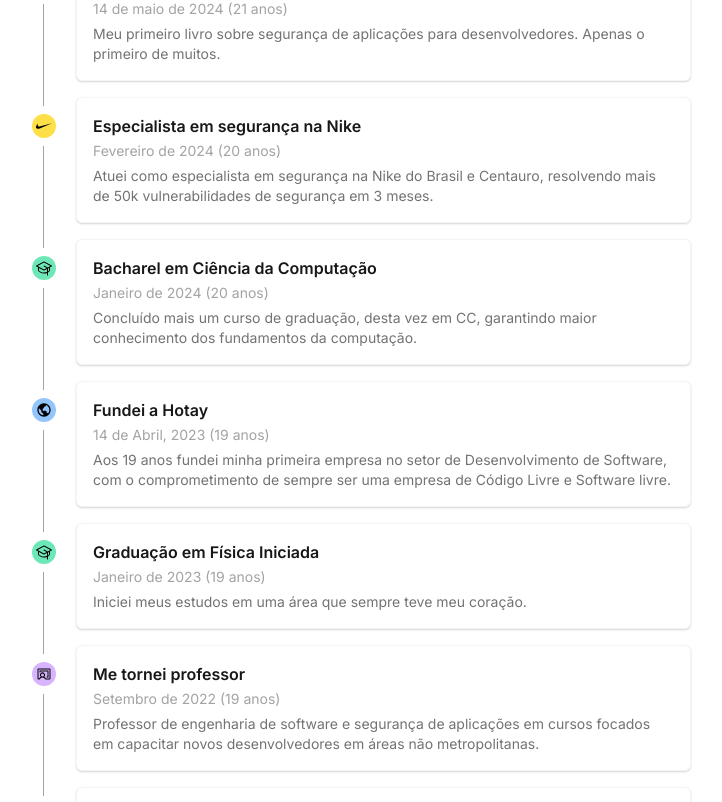
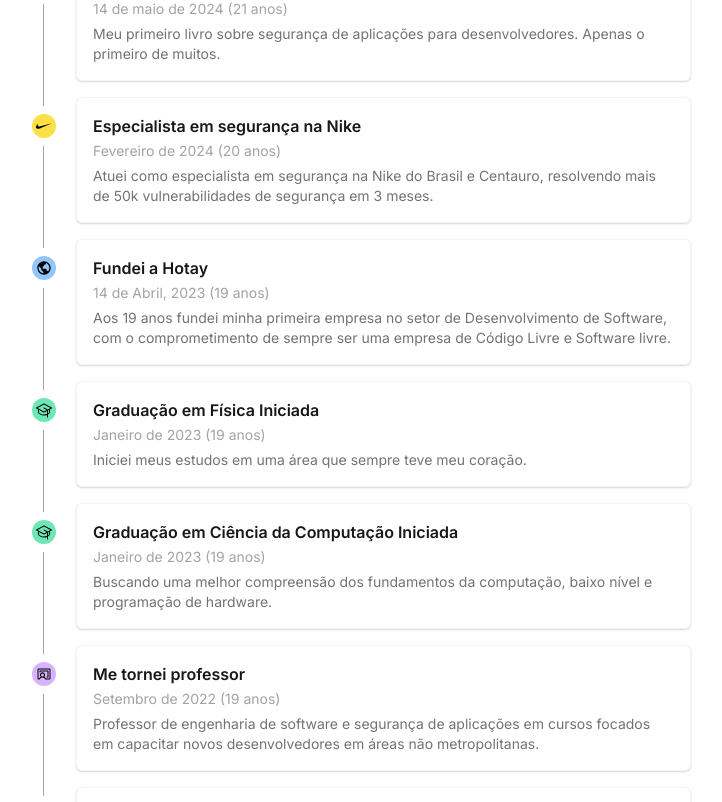
Before and after one commit to TaylorHo/portfolio, a Next.js app: page /jornada in a window 1280 px wide. Shown: the part 585-1387 px from the top of the page, without its empty margins (285-1007 px from the left). Built offline with nearby package versions, Linux system fonts and the light colour scheme; no server answers.

Commit message:
chore: timeline

```diff
--- a/components/Timeline.js
+++ b/components/Timeline.js
@@ -85,21 +85,6 @@ export default function Timeline() {
 					</p>
 				</li>
 				<li className="mb-4 ml-8 rounded-md border border-gray-100 bg-white  px-4  py-4 shadow-sm shadow-gray-300 dark:border-zinc-900 dark:bg-zinc-900 dark:shadow-none">
-					<span className="absolute -left-3 flex h-6 w-6 items-center justify-center rounded-full bg-green-300 ring-8 ring-white dark:bg-green-700 dark:ring-gray-900">
-						<PiGraduationCap />
-					</span>
-					<h3 className="text-base font-semibold text-gray-900 dark:text-white">
-						Bacharel em Ciência da Computação
-					</h3>
-					<time className="text-sm font-normal leading-none text-gray-400 dark:text-gray-500">
-						Janeiro de 2024 (20 anos)
-					</time>
-					<p className="mt-1 text-sm font-normal text-gray-500 dark:text-gray-400">
-						Concluído mais um curso de graduação, desta vez em CC, garantindo
-						maior conhecimento dos fundamentos da computação.
-					</p>
-				</li>
-				<li className="mb-4 ml-8 rounded-md border border-gray-100 bg-white  px-4  py-4 shadow-sm shadow-gray-300 dark:border-zinc-900 dark:bg-zinc-900 dark:shadow-none">
 					<span className="absolute -left-3 flex h-6 w-6 items-center justify-center rounded-full bg-blue-300 ring-8 ring-white dark:bg-blue-700 dark:ring-gray-900">
 						<BiWorld />
 					</span>
@@ -127,6 +112,21 @@ export default function Timeline() {
 					</time>
 					<p className="mt-1 text-sm font-normal text-gray-500 dark:text-gray-400">
 						Iniciei meus estudos em uma área que sempre teve meu coração.
+					</p>
+				</li>
+				<li className="mb-4 ml-8 rounded-md border border-gray-100 bg-white  px-4  py-4 shadow-sm shadow-gray-300 dark:border-zinc-900 dark:bg-zinc-900 dark:shadow-none">
+					<span className="absolute -left-3 flex h-6 w-6 items-center justify-center rounded-full bg-green-300 ring-8 ring-white dark:bg-green-700 dark:ring-gray-900">
+						<PiGraduationCap />
+					</span>
+					<h3 className="text-base font-semibold text-gray-900 dark:text-white">
+						Graduação em Ciência da Computação Iniciada
+					</h3>
+					<time className="text-sm font-normal leading-none text-gray-400 dark:text-gray-500">
+						Janeiro de 2023 (19 anos)
+					</time>
+					<p className="mt-1 text-sm font-normal text-gray-500 dark:text-gray-400">
+						Buscando uma melhor compreensão dos fundamentos da computação, baixo
+						nível e programação de hardware.
 					</p>
 				</li>
 				<li className="mb-4 ml-8 rounded-md border border-gray-100 bg-white  px-4  py-4 shadow-sm shadow-gray-300 dark:border-zinc-900 dark:bg-zinc-900 dark:shadow-none">
```
